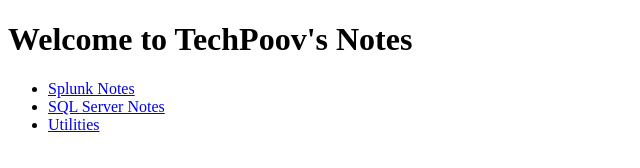
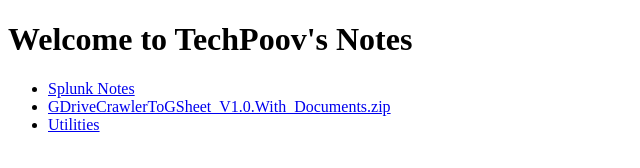
Before and after one commit to TechPoov/techpoov.github.io, a plain HTML site: page index.html in a window 1280 px wide. Shown: the whole page, without its empty margins (0-640 px from the left). Drawn offline with Linux system fonts and the light colour scheme.

Commit message:
Update index.html
GDriveCrawlerToGSheet_V1.0.With_Documents.zip
added

```diff
--- a/index.html
+++ b/index.html
@@ -8,7 +8,7 @@
   <h1>Welcome to TechPoov's Notes</h1>
   <ul>
     <li><a href="https://github.com/TechPoov/Splunk/wiki/Home-Splunk" target="_blank">Splunk Notes</a></li>
-    <li><a href="https://github.com/TechPoov/SQLServer" target="_blank">SQL Server Notes</a></li>
+    <li><a href="https://github.com/TechPoov/GDriveCrawlerToGSheet/releases/tag/1.0" target="_blank">GDriveCrawlerToGSheet_V1.0.With_Documents.zip</a></li>
     <li><a href="https://github.com/TechPoov/Utilities" target="_blank">Utilities</a></li>
   </ul>
 </body>
```
